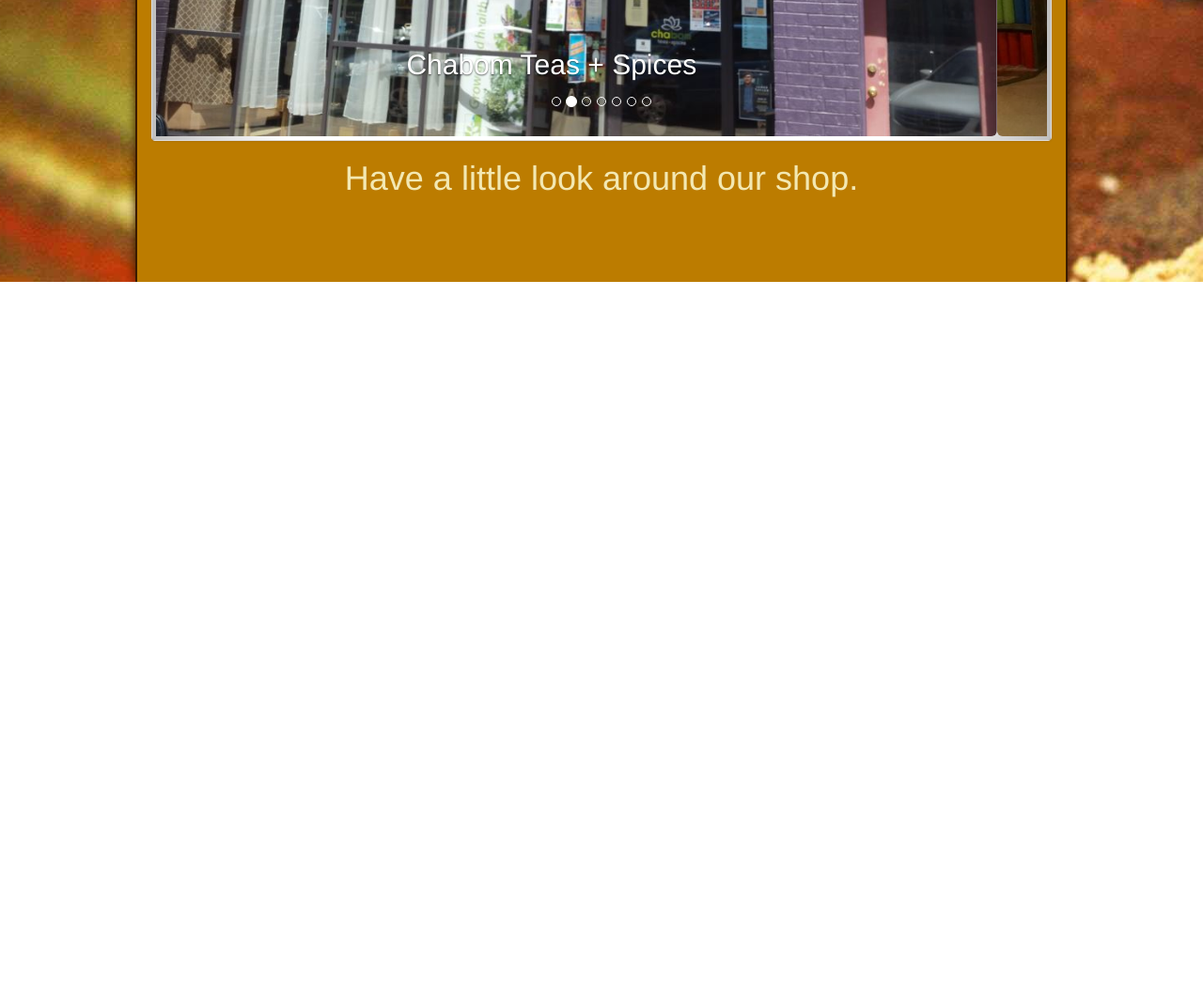
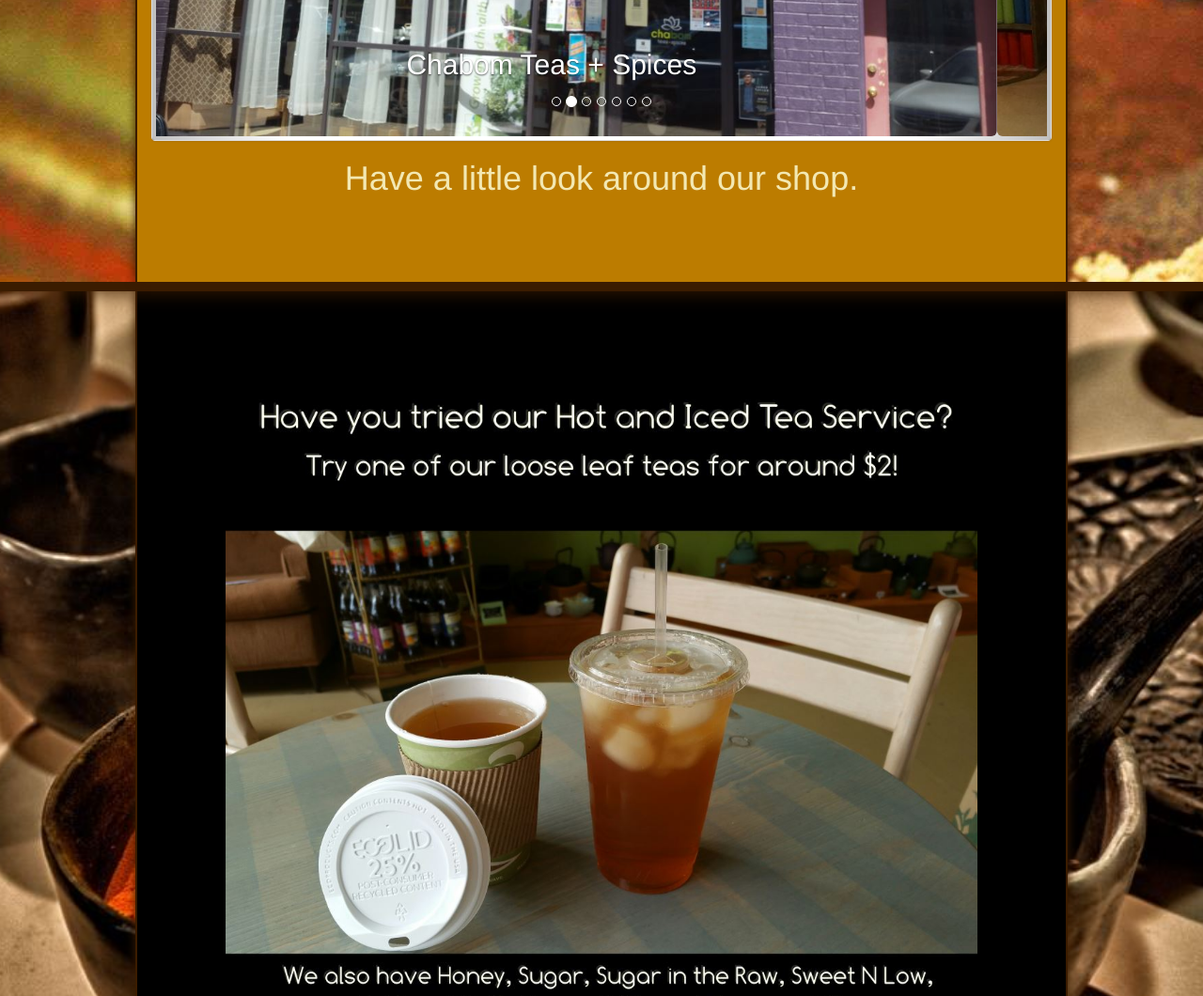
Before and after one commit to danatcofo/ChabomTeaAndSpice, a plain HTML site: page Chabom/Chabom/index.html in a window 1280 px wide. Shown: the part 1740-2800 px from the top of the page at 94% size. Before the commit the page ends 2040 px from the top, so only its background shows below. Drawn offline with Linux system fonts and the light colour scheme.

Commit message:
Updates per Leslie Ann

```diff
--- a/Chabom/Chabom/Content/chabom.scss
+++ b/Chabom/Chabom/Content/chabom.scss
@@ -76,8 +76,6 @@ abbr[title] {
     padding: 0;
     padding-top: 10vh;
     padding-bottom: 10vh;
-    background-size: cover;
-    background-position: center;
     background-attachment: scroll;
 }
 
@@ -93,7 +91,11 @@ abbr[title] {
         color: $logobrown;
     }
 }
+[data-banner]{
+    background-size: cover;
+    background-position: center;
 
+}
 [data-banner='1'] {
     background-image: url('images/banner1.jpg');
 }
--- a/Chabom/Chabom/index.html
+++ b/Chabom/Chabom/index.html
@@ -204,5 +204,14 @@
 
         </div>
     </div>
+
+    <div class="alt-section clearfix" data-banner="2">
+        <div class="section-body center-block container-fluid" style="background: black;">
+            <div class="row">
+                <div class="col-xs-12 text-center"><img src="Content/images/TeaServices.jpg" /></div>
+            </div>
+        </div>
+
+    </div>
 </body>
 </html>
```
Also changed, not shown: Chabom/Chabom/Content/chabom.css, Chabom/Chabom/Content/chabom.min.css, Chabom/Chabom/Content/images/TeaServices.jpg (added), Media/Hot and Iced Tea Service.jpg (added), 2 other files.
